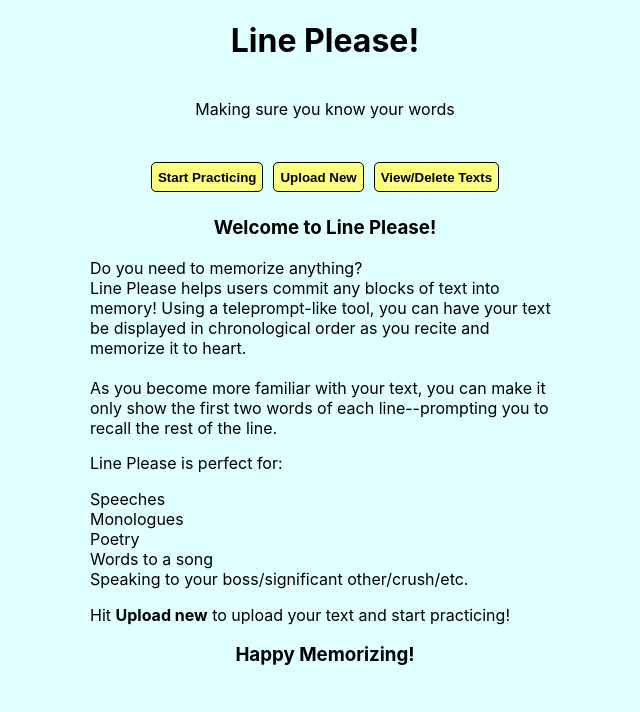
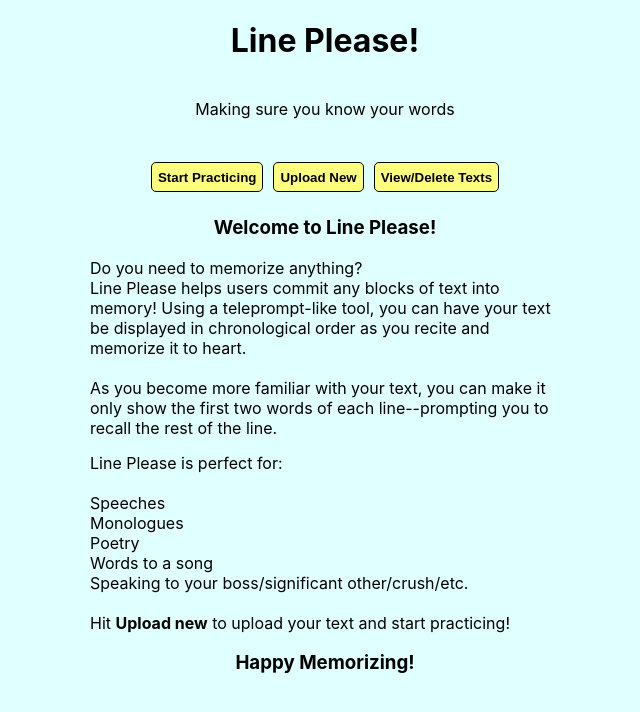
Before and after one commit to AnugrahLambogo/line-please-app, a React (Create React App) app: page / in a window 1280 px wide. Shown: the top 712 px of the page, without its empty margins (315-955 px from the left). Built offline with nearby package versions, Linux system fonts and the light colour scheme.

Commit message:
fixed landing page and cleared errors

```diff
--- a/src/landing.js
+++ b/src/landing.js
@@ -13,13 +13,13 @@ const landing = () => {
             the first two words of each line--prompting you to recall the rest of the line.
             </p>
            <p> Line Please is perfect for:
-            <ul>
-                <li>Speeches</li>
-                <li>Monologues</li>
-                <li>Poetry</li>
-                <li>Words to a song</li>
-                <li>Speaking to your boss/significant other/crush/etc.</li>
-            </ul>
+            <br/><br/>
+            Speeches<br/>
+            Monologues<br/>
+            Poetry<br/>
+            Words to a song<br/>
+            Speaking to your boss/significant other/crush/etc.<br/>
+            <br/>
             Hit <Link to='/upload' className="link">Upload new</Link> to upload your text and start practicing!
             </p>
 
--- a/src/listText.js
+++ b/src/listText.js
@@ -30,7 +30,7 @@ getTitleNames = () => {
   displayTitleNames = (titles) => {
 
     return (
-      titles.map(text => <li>{text.title}<button onClick={e => this.deleteText(text.id)}>DELETE</button></li>)
+      titles.map((text, index) => <li key={index}>{text.title}<button onClick={e => this.deleteText(text.id)}>DELETE</button></li>)
 
     )}
 
--- a/src/styling/index.css
+++ b/src/styling/index.css
@@ -45,6 +45,7 @@ select {
   text-align: left;
 }
 
+
 .link {
   text-decoration: none;
   font-weight: bold;
--- a/src/telePrompt.js
+++ b/src/telePrompt.js
@@ -76,7 +76,7 @@ getTitleNames = () => {
 displayTitleNamesAsOptions = (titles) => {
 
   return (
-    titles.map(titleObj => <option>{titleObj.title}</option>)
+    titles.map(titleObj => <option key={titleObj.title}>{titleObj.title}</option>)
 
   )}
 
@@ -180,22 +180,19 @@ displayText = (text, lineOrSection) => {
       });
 
       if (this.state.theEnd === true) {
-        return (<li>THE END</li>)
+        return (<li key="end">THE END</li>)
       }
       else if (this.state.fullLine === false && lineOrSection === false) {
-        return (<li className="line"> {beginningArr.map(line => <p>{line}</p>)} </li>)
+        return (<li key="partialSection" className="line"> {beginningArr.map((line, index) => <p key={index}>{line}</p>)} </li>)
       }
-
       else if (this.state.fullLine === false && lineOrSection === true) {
-        return <li className="line"> {beginningArr[this.state.lineNum]} </li>
+        return <li key="partialLine" className="line"> {beginningArr[this.state.lineNum]} </li>
       }
-
       else if (lineOrSection === false) {
-         return (<li className="line"> {sectArr.map((line, index) => <p key={index}>{line}</p>)} </li>)
+         return (<li key="fullSection" className="line"> {sectArr.map((line, index) => <p key={index}>{line}</p>)} </li>)
           }
-
       else {
-        return (<li className="line"> {sectArr[this.state.lineNum]} </li>)
+        return (<li key="fullLine" className="line"> {sectArr[this.state.lineNum]} </li>)
       }
 
   }
```
